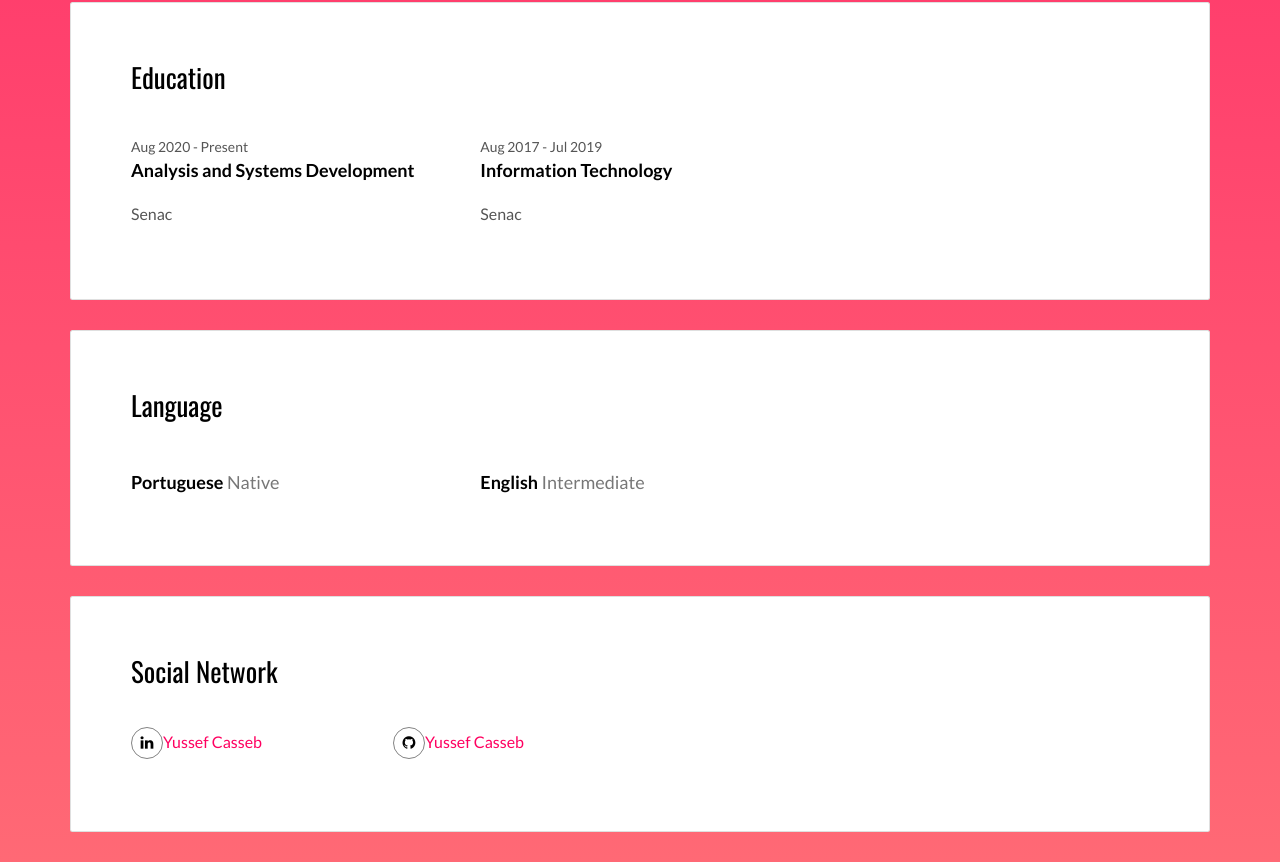
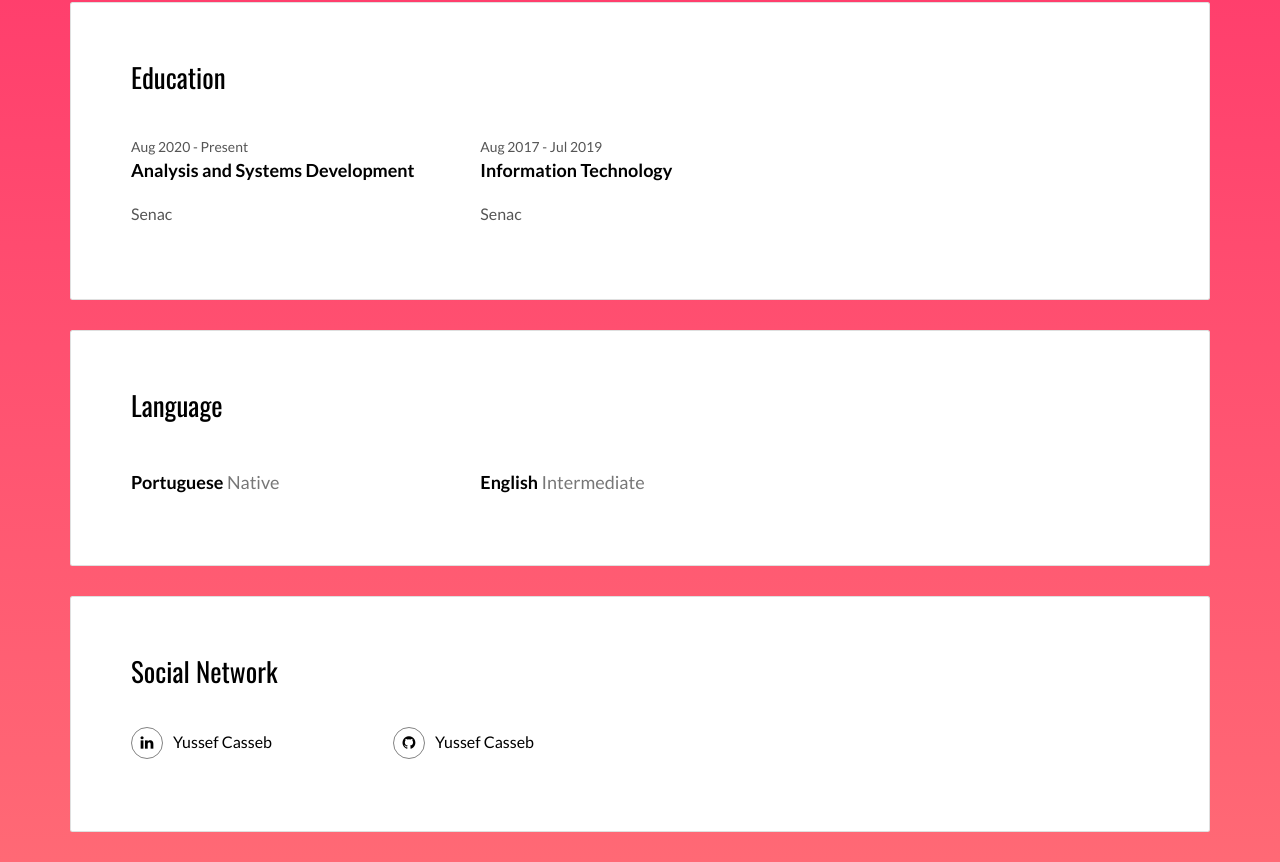
Before and after one commit to YussefCasseb/web-curriculum, a plain HTML site: page index.html in a window 1280 px wide. Shown: the part 1296-2158 px from the top of the page. Drawn offline with nearby package versions, Linux system fonts and the light colour scheme.

Commit message:
Ajustando css

```diff
--- a/index.html
+++ b/index.html
@@ -14,7 +14,7 @@
 
   <title>Yussef Casseb</title>
 
-  <link href="./main.css" rel="stylesheet">
+  <link rel="stylesheet" type="text/css" href="main.css">
 </head>
 
 <body>
@@ -126,10 +126,10 @@
             <h2>Social Network</h2>
             <div class="row">
               <div class="col-md-3">
-                <p><a href="https://www.linkedin.com/in/dev-yussef/?locale=en_US" title=""><span class="social-round-icon fa-icon"><i class="fa fa-linkedin"></i></span>Yussef Casseb</a></p>
+                <p class="social-buttons"><a href="https://www.linkedin.com/in/dev-yussef/?locale=en_US" title=""><span class="social-round-icon fa-icon"><i class="fa fa-linkedin"></i></span>Yussef Casseb</a></p>
               </div>
 			  <div class="col-md-3">
-                <p><a href="https://github.com/YussefCasseb" title=""><span class="social-round-icon fa-icon"><i class="fa fa-github"></i></span>Yussef Casseb</a></p>
+                <p class="social-buttons"><a href="https://github.com/YussefCasseb" title=""><span class="social-round-icon fa-icon"><i class="fa fa-github"></i></span>Yussef Casseb</a></p>
               </div>
             </div>
           </div>
```
